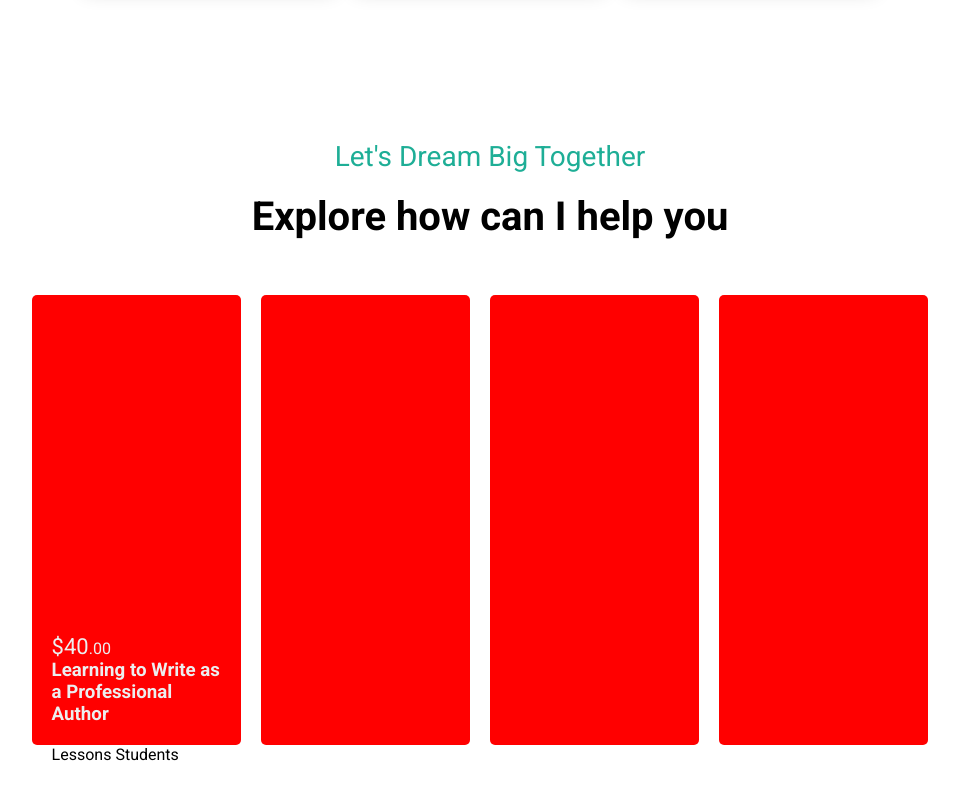
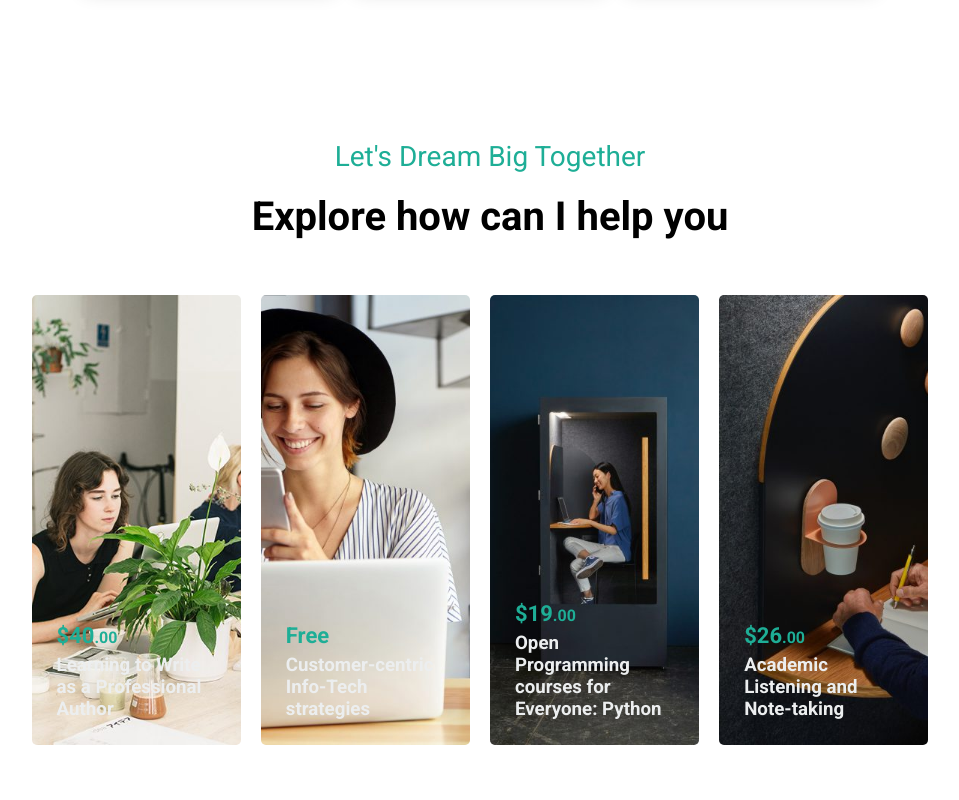
Before and after one commit to giuseppe-lana27/proj-html-vuejs, a website: page index.html in a window 1280 px wide. Shown: the part 2493-3293 px from the top of the page, without its empty margins (150-1109 px from the left). Drawn offline with nearby package versions, Linux system fonts and the light colour scheme.

Commit message:
inserite immagine terza sezione

```diff
--- a/index.html
+++ b/index.html
@@ -147,27 +147,29 @@
                     <h3 class="section-title">Let's Dream Big Together</h3>
                     <h2 class="main-section-title">Explore how can I help you</h2>
                     <div class="pricing-courses">
-                        <div class="pricing-card">
+                        <div class="pricing-card card-one">
                             <div class="course-price">
                                 <span class="price">$40</span><span>.00</span>
                                 <h3>Learning to Write as a Professional Author</h3>
                             </div>
-                            <div class="course-description">
-                                <span>Lessons</span>
-                                <span>Students</span>
-                                <p></p>
+                        </div>
+                        <div class="pricing-card card-two">
+                            <div class="course-price">
+                                <span class="price">Free</span>
+                                <h3>Customer-centric Info-Tech strategies</h3>
                             </div>
-
-
                         </div>
-                        <div class="pricing-card">
-
+                        <div class="pricing-card card-three">
+                            <div class="course-price">
+                                <span class="price">$19</span><span>.00</span>
+                                <h3>Open Programming courses for Everyone: Python</h3>
+                            </div>
                         </div>
-                        <div class="pricing-card">
-
-                        </div>
-                        <div class="pricing-card">
-
+                        <div class="pricing-card card-four">
+                            <div class="course-price">
+                                <span class="price">$26</span><span>.00</span>
+                                <h3>Academic Listening and Note-taking</h3>
+                            </div>
                         </div>
                     </div>
                 </div>
--- a/src/Partials/_main.scss
+++ b/src/Partials/_main.scss
@@ -94,9 +94,8 @@
         .pricing-card{
             width: calc((100% / 4) - 20px);
             height: 450px;
-            background-color: red;
             margin-right: 20px;
-            padding: 20px;
+            padding: 25px;
             border-radius: 5px;
             display: flex;
             flex-direction: column;
@@ -104,14 +103,39 @@
             position: relative;
             .course-price{
                 color: $pricingColor;
+                span{
+                    font-weight: 700;
+                    color: $mainColor;
+                    margin-bottom: 10px;
+                }
                 .price{
                     font-size: 22px;
                 }
+                h3{
+                    margin-top: 6px;
+                }
             }
-            .course-description{
-                position: absolute;
-                top: 100%;
-            }
+
+        }
+        .card-one{
+            background-image: url('../img/course-02-443x600.jpg');
+            background-size: cover;
+            background-color: rgba(0, 0, 0, 0.8);
+        }
+        .card-two{
+            background-image: url('../img/stock-full-hd-03-443x600.jpg');
+            background-size: cover;
+            background-color: rgba(0, 0, 0, 0.8);
+        }
+        .card-three{
+            background-image: url('../img/stock-full-hd-04-443x600.jpg');
+            background-size: cover;
+            background-color: rgba(0, 0, 0, 0.8);
+        }
+        .card-four{
+            background-image: url('../img/stock-full-hd-06-443x600.jpg');
+            background-size: cover;
+            background-color: rgba(0, 0, 0, 0.8);
         }
 
     }
```
Also changed, not shown: dist/app.css.
